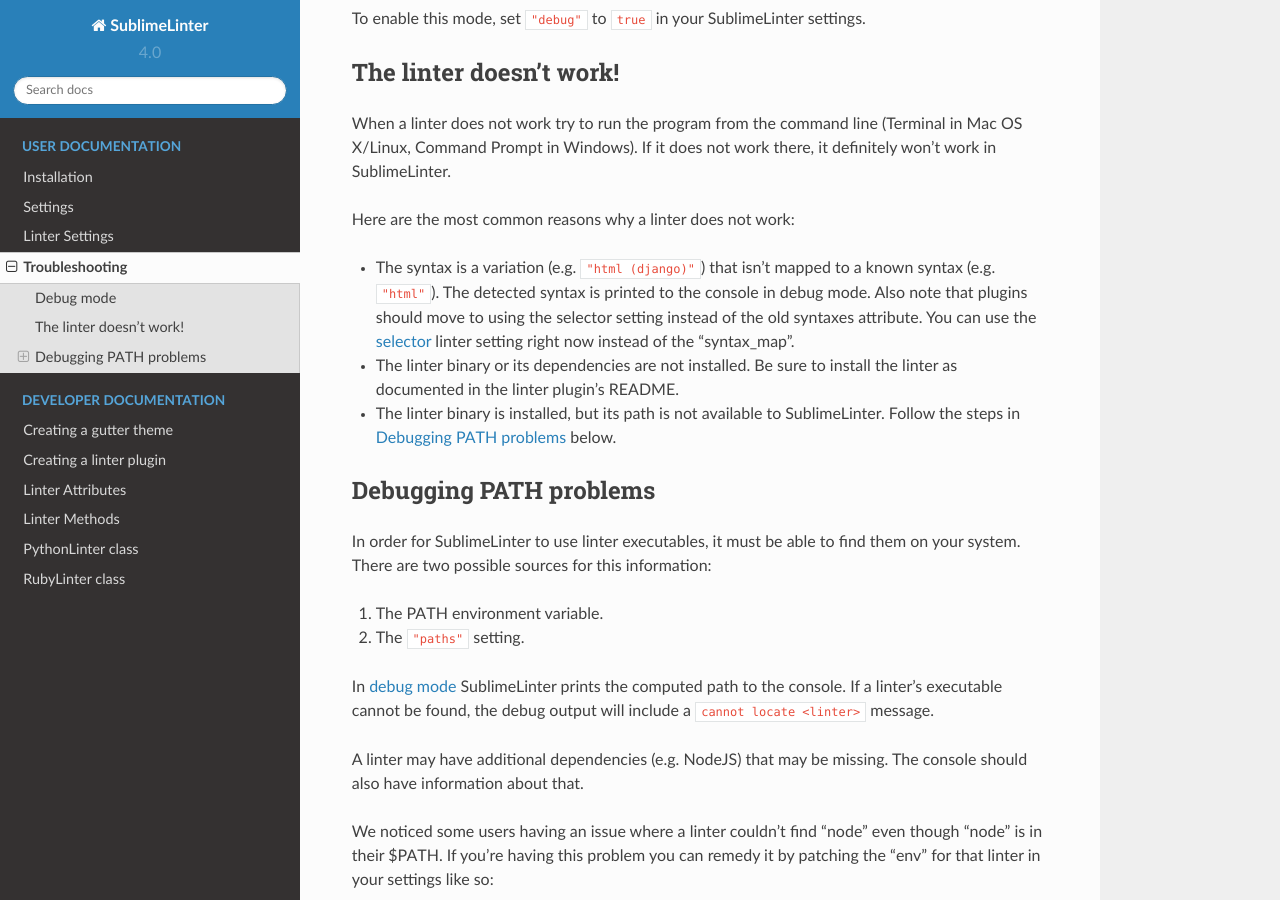
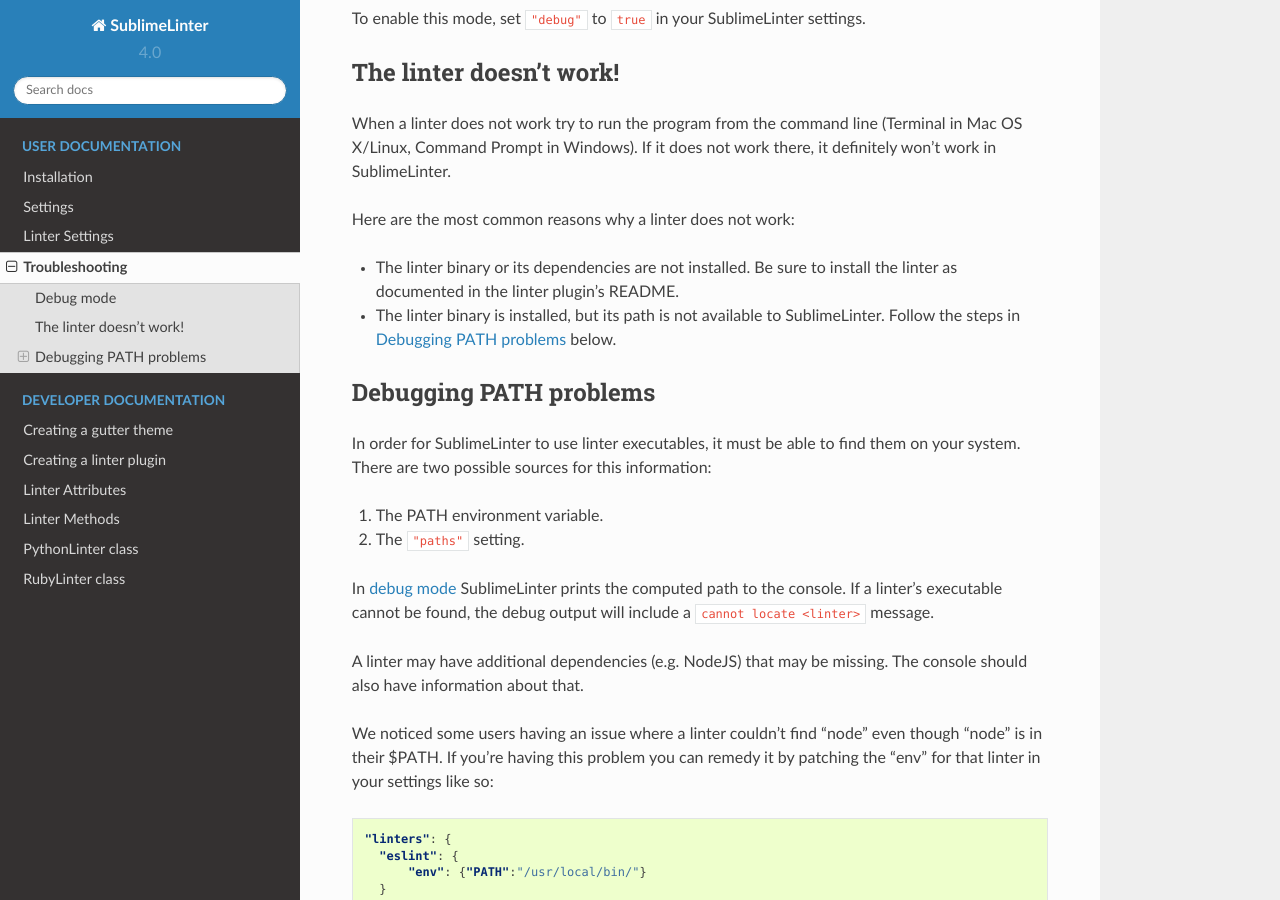
Before and after one commit to SublimeLinter/SublimeLinter, a Sphinx documentation site: the page built from docs/troubleshooting.rst, in a window 1280 px wide and 900 px high, scrolled down 401 px. Built offline with Sphinx 7.4.7 and the Read the Docs theme 2.0.0, drawn with Linux system fonts in a browser that asks for light colours.

Commit message:
remove syntax_map as something to debug

```diff
--- a/docs/troubleshooting.rst
+++ b/docs/troubleshooting.rst
@@ -27,13 +27,6 @@
 If it does not work there, it definitely won't work in SublimeLinter.
 
 Here are the most common reasons why a linter does not work:
-
-- The syntax is a variation (e.g. ``"html (django)"``) that isn't mapped
-  to a known syntax (e.g. ``"html"``). The detected syntax is printed to the
-  console in debug mode.
-  Also note that plugins should move to using the selector setting
-  instead of the old syntaxes attribute. You can use the :ref:`selector` linter
-  setting right now instead of the "syntax_map".
 
 - The linter binary or its dependencies are not installed.
   Be sure to install the linter as documented in the linter plugin's README.
```
